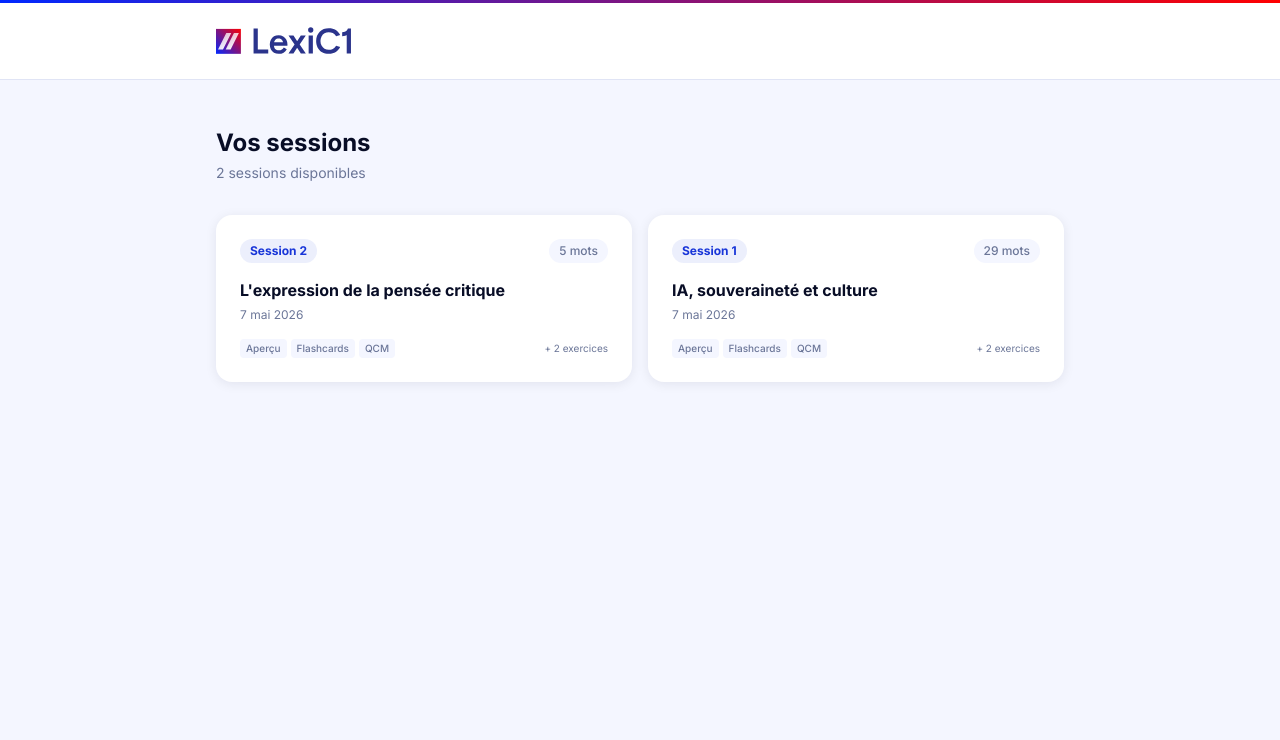
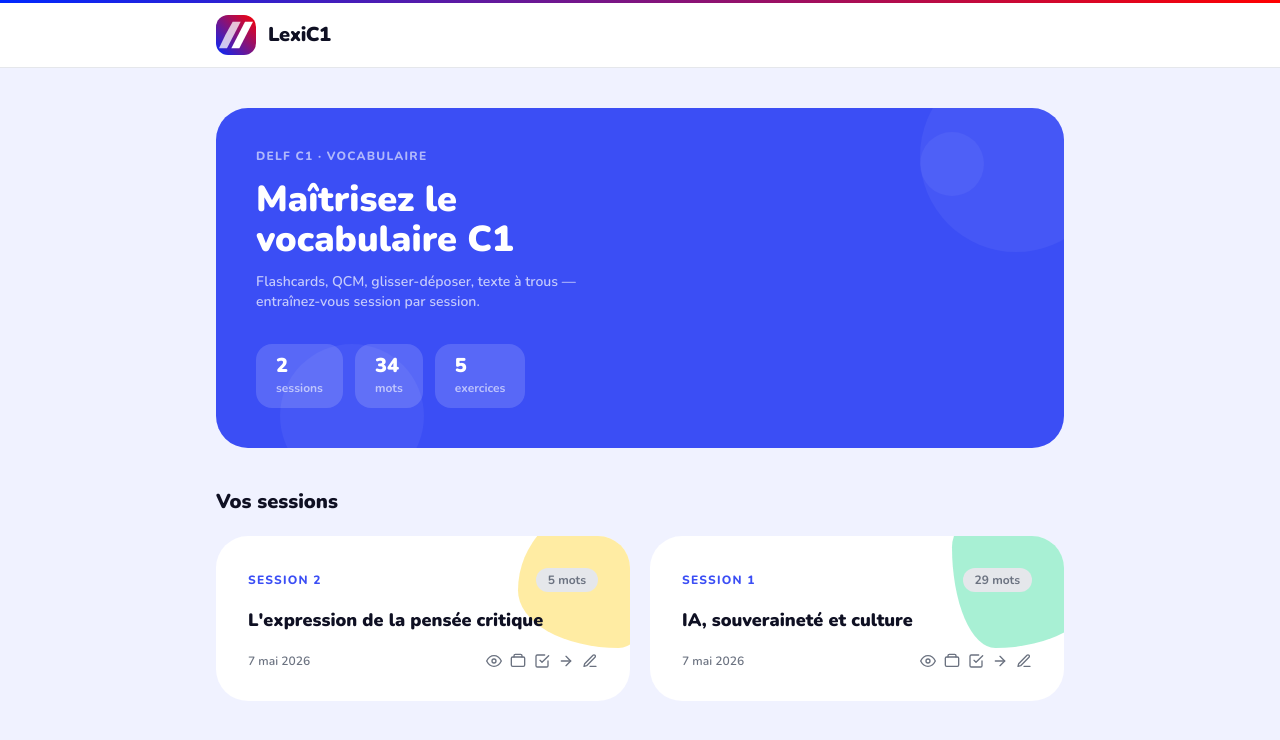
Before and after one commit to dam-bkk/nuance, a Next.js app: page / in a window 1280 px wide. Shown: the top 740 px of the page. Built offline with nearby package versions, Linux system fonts and the light colour scheme.

Commit message:
feat: TalkPal/Frello-style redesign — hero card, white session cards with organic blobs, premium SVG exercise icons, compact app icon logomark, Nunito Black font, cobalt/navy palette
Co-Authored-By: Claude Sonnet 4.6 <noreply@anthropic.com>

```diff
--- a/app/globals.css
+++ b/app/globals.css
@@ -4,35 +4,31 @@
 
 @layer base {
   :root {
-    --background: #F4F6FF;
-    --foreground: #080D26;
+    --background: #F0F2FF;
+    --foreground: #0F1023;
     --card: #FFFFFF;
-    --card-foreground: #080D26;
+    --card-foreground: #0F1023;
     --popover: #FFFFFF;
-    --popover-foreground: #080D26;
-    --primary: #1835D8;
+    --popover-foreground: #0F1023;
+    --primary: #3B4EF5;
     --primary-foreground: #FFFFFF;
-    --secondary: #EDF0FF;
-    --secondary-foreground: #080D26;
-    --muted: #EDF0FF;
-    --muted-foreground: #6B7698;
-    --accent: #CC1628;
+    --secondary: #EEF0FF;
+    --secondary-foreground: #0F1023;
+    --muted: #EEF0FF;
+    --muted-foreground: #6B7280;
+    --accent: #E5193A;
     --accent-foreground: #FFFFFF;
-    --destructive: #CC1628;
+    --destructive: #E5193A;
     --destructive-foreground: #FFFFFF;
-    --border: #E0E4F5;
-    --input: #E0E4F5;
-    --ring: #1835D8;
-    --radius: 0.75rem;
+    --border: #E5E7EB;
+    --input: #E5E7EB;
+    --ring: #3B4EF5;
+    --radius: 1rem;
   }
-
-  * {
-    border-color: #E0E4F5;
-  }
-
+  * { border-color: #E5E7EB; }
   body {
-    background-color: #F4F6FF;
-    color: #080D26;
+    background-color: #F0F2FF;
+    color: #0F1023;
     font-family: var(--font-sans), sans-serif;
     -webkit-font-smoothing: antialiased;
     -moz-osx-font-smoothing: grayscale;
--- a/app/layout.tsx
+++ b/app/layout.tsx
@@ -1,8 +1,12 @@
 import type { Metadata } from "next";
-import { Inter } from "next/font/google";
+import { Nunito } from "next/font/google";
 import "./globals.css";
 
-const inter = Inter({ subsets: ["latin"], variable: "--font-sans" });
+const nunito = Nunito({
+  subsets: ["latin"],
+  variable: "--font-sans",
+  weight: ["400", "600", "700", "800", "900"],
+});
 
 export const metadata: Metadata = {
   title: "LexiC1 — Préparation DELF C1",
@@ -11,8 +15,8 @@ export const metadata: Metadata = {
 
 export default function RootLayout({ children }: { children: React.ReactNode }) {
   return (
-    <html lang="fr" className={inter.variable}>
-      <body className="font-sans antialiased bg-pg text-ink">{children}</body>
+    <html lang="fr" className={nunito.variable}>
+      <body className="font-sans antialiased">{children}</body>
     </html>
   );
 }
--- a/app/page.tsx
+++ b/app/page.tsx
@@ -7,70 +7,154 @@ function formatDate(raw: string): string {
   return d.toLocaleDateString("fr-FR", { day: "numeric", month: "long", year: "numeric" });
 }
 
+const BLOB_COLORS = ["#FFE066", "#6EE7B7", "#C4B5FD", "#FCA5A5", "#93C5FD", "#FCD34D"];
+const BLOB_SHAPES = [
+  "60% 40% 30% 70% / 60% 30% 70% 40%",
+  "40% 60% 70% 30% / 30% 60% 40% 70%",
+  "50% 50% 30% 70% / 40% 60% 60% 40%",
+  "70% 30% 50% 50% / 50% 40% 60% 50%",
+  "55% 45% 60% 40% / 45% 55% 45% 55%",
+  "45% 55% 40% 60% / 55% 45% 55% 45%",
+];
+
+function IconEye() {
+  return (
+    <svg width="16" height="16" viewBox="0 0 24 24" fill="none" stroke="currentColor" strokeWidth="2" strokeLinecap="round" strokeLinejoin="round">
+      <path d="M1 12s4-8 11-8 11 8 11 8-4 8-11 8-11-8-11-8z"/>
+      <circle cx="12" cy="12" r="3"/>
+    </svg>
+  );
+}
+
+function IconCards() {
+  return (
+    <svg width="16" height="16" viewBox="0 0 24 24" fill="none" stroke="currentColor" strokeWidth="2" strokeLinecap="round" strokeLinejoin="round">
+      <rect x="2" y="6" width="20" height="14" rx="2"/>
+      <path d="M6 6V4a2 2 0 0 1 2-2h8a2 2 0 0 1 2 2v2"/>
+    </svg>
+  );
+}
+
+function IconQCM() {
+  return (
+    <svg width="16" height="16" viewBox="0 0 24 24" fill="none" stroke="currentColor" strokeWidth="2" strokeLinecap="round" strokeLinejoin="round">
+      <path d="M9 11l3 3L22 4"/>
+      <path d="M21 12v7a2 2 0 0 1-2 2H5a2 2 0 0 1-2-2V5a2 2 0 0 1 2-2h11"/>
+    </svg>
+  );
+}
+
+function IconMatch() {
+  return (
+    <svg width="16" height="16" viewBox="0 0 24 24" fill="none" stroke="currentColor" strokeWidth="2" strokeLinecap="round" strokeLinejoin="round">
+      <path d="M5 12h14"/>
+      <path d="M12 5l7 7-7 7"/>
+    </svg>
+  );
+}
+
+function IconFill() {
+  return (
+    <svg width="16" height="16" viewBox="0 0 24 24" fill="none" stroke="currentColor" strokeWidth="2" strokeLinecap="round" strokeLinejoin="round">
+      <path d="M12 20h9"/>
+      <path d="M16.5 3.5a2.121 2.121 0 0 1 3 3L7 19l-4 1 1-4L16.5 3.5z"/>
+    </svg>
+  );
+}
+
 export default function Home() {
   const lessons = getAllLessons();
+  const totalWords = lessons.reduce((a, l) => a + l.items.length, 0);
 
   return (
     <div className="min-h-screen bg-pg">
-      {/* Header with 3px gradient top bar */}
-      <header className="bg-white shadow-[0_1px_0_#E0E4F5]">
+      <header className="bg-white border-b border-edge">
         <div className="h-[3px] bg-gradient-to-r from-[#0028FF] to-[#FF0000]" />
-        <div className="max-w-4xl mx-auto px-6 py-4">
-          <img src="/logo.svg" alt="LexiC1" className="h-11 w-auto" />
+        <div className="max-w-4xl mx-auto px-6 py-3 flex items-center gap-3">
+          <img src="/icon.svg" alt="" className="h-10 w-10 rounded-xl" />
+          <span className="text-xl font-black text-ink tracking-tight">LexiC1</span>
         </div>
       </header>
 
-      <main className="max-w-4xl mx-auto px-6 py-12">
+      <main className="max-w-4xl mx-auto px-6 py-10">
+        {/* Hero card */}
+        <div className="bg-cobalt rounded-4xl p-10 mb-10 relative overflow-hidden">
+          <div className="absolute -top-12 -right-12 w-48 h-48 bg-white/5 rounded-full" />
+          <div className="absolute -bottom-10 left-16 w-36 h-36 bg-white/5 rounded-full" />
+          <div className="absolute top-6 right-20 w-16 h-16 bg-white/5 rounded-full" />
+          <div className="relative">
+            <p className="text-white/60 text-xs font-extrabold uppercase tracking-widest mb-4">DELF C1 · Vocabulaire</p>
+            <h1 className="text-3xl sm:text-4xl font-black text-white leading-tight mb-3">
+              Maîtrisez le<br />vocabulaire C1
+            </h1>
+            <p className="text-white/70 text-sm font-semibold mb-8 max-w-sm">
+              Flashcards, QCM, glisser-déposer, texte à trous — entraînez-vous session par session.
+            </p>
+            <div className="flex gap-3">
+              <div className="bg-white/15 rounded-2xl px-5 py-3">
+                <div className="text-white font-black text-xl leading-none">{lessons.length}</div>
+                <div className="text-white/60 text-xs font-bold mt-1">sessions</div>
+              </div>
+              <div className="bg-white/15 rounded-2xl px-5 py-3">
+                <div className="text-white font-black text-xl leading-none">{totalWords}</div>
+                <div className="text-white/60 text-xs font-bold mt-1">mots</div>
+              </div>
+              <div className="bg-white/15 rounded-2xl px-5 py-3">
+                <div className="text-white font-black text-xl leading-none">5</div>
+                <div className="text-white/60 text-xs font-bold mt-1">exercices</div>
+              </div>
+            </div>
+          </div>
+        </div>
+
         {lessons.length === 0 ? (
-          <div className="text-center py-24 text-dim">
-            <p className="text-lg font-semibold">Aucune session trouvée.</p>
-            <p className="mt-2 text-sm">
-              Ajoutez un fichier{" "}
-              <code className="bg-frost px-1.5 py-0.5 rounded text-ink font-mono text-xs">session-N.md</code>{" "}
-              dans{" "}
-              <code className="bg-frost px-1.5 py-0.5 rounded text-ink font-mono text-xs">/content/</code>.
-            </p>
+          <div className="text-center py-16 text-dim">
+            <p className="text-lg font-bold">Aucune session trouvée.</p>
+            <p className="mt-2 text-sm">Ajoutez un fichier <code className="bg-frost px-1.5 py-0.5 rounded font-mono text-xs">session-N.md</code> dans <code className="bg-frost px-1.5 py-0.5 rounded font-mono text-xs">/content/</code>.</p>
           </div>
         ) : (
           <>
-            <div className="mb-8">
-              <h1 className="text-2xl font-bold text-ink">Vos sessions</h1>
-              <p className="text-sm text-dim mt-1">{lessons.length} session{lessons.length > 1 ? "s" : ""} disponible{lessons.length > 1 ? "s" : ""}</p>
-            </div>
-
-            <div className="grid grid-cols-1 sm:grid-cols-2 gap-4">
-              {lessons.map((lesson) => (
+            <h2 className="text-xl font-black text-ink mb-5">Vos sessions</h2>
+            <div className="grid grid-cols-1 sm:grid-cols-2 gap-5">
+              {lessons.map((lesson, i) => (
                 <Link
                   key={lesson.session}
                   href={`/s/${lesson.session}`}
-                  className="block bg-white rounded-2xl p-6 shadow-[0_2px_12px_rgba(8,13,38,0.08)] hover:shadow-[0_4px_20px_rgba(8,13,38,0.13)] hover:-translate-y-0.5 transition-all duration-200 group"
+                  className="block bg-white rounded-4xl p-8 relative overflow-hidden hover:shadow-xl hover:-translate-y-0.5 transition-all duration-200"
                 >
-                  <div className="flex items-start justify-between mb-4">
-                    <span
-                      className="inline-flex items-center text-xs font-bold text-cobalt px-2.5 py-1 rounded-full"
-                      style={{ backgroundColor: "rgba(24,53,216,0.08)" }}
-                    >
+                  {/* Organic blob */}
+                  <div
+                    className="absolute -top-8 -right-8 w-36 h-36 opacity-60"
+                    style={{
+                      background: BLOB_COLORS[i % BLOB_COLORS.length],
+                      borderRadius: BLOB_SHAPES[i % BLOB_SHAPES.length],
+                    }}
+                  />
+
+                  <div className="relative">
+                    <div className="flex items-center justify-between mb-4">
+                      <span className="text-xs font-extrabold text-cobalt uppercase tracking-widest">
                         Session {lesson.session}
                       </span>
-                    <span className="text-xs text-dim bg-pg px-2.5 py-1 rounded-full font-medium">
+                      <span className="text-xs font-bold text-dim bg-edge px-3 py-1 rounded-full">
                         {lesson.items.length} mots
                       </span>
                     </div>
 
-                  <h3 className="font-bold text-base text-ink group-hover:text-cobalt transition-colors leading-snug">
+                    <h3 className="text-lg font-black text-ink leading-snug mb-5">
                       {lesson.theme}
                     </h3>
-                  <p className="mt-1.5 text-xs text-dim">{formatDate(lesson.date)}</p>
 
-                  <div className="mt-4 flex items-center gap-1.5">
-                    <div className="flex gap-1">
-                      {["Aperçu", "Flashcards", "QCM"].map((label) => (
-                        <span key={label} className="text-[10px] font-medium text-dim bg-pg px-1.5 py-0.5 rounded">
-                          {label}
-                        </span>
-                      ))}
+                    <div className="flex items-center justify-between">
+                      <p className="text-xs font-semibold text-dim">{formatDate(lesson.date)}</p>
+                      <div className="flex items-center gap-2 text-dim">
+                        <IconEye />
+                        <IconCards />
+                        <IconQCM />
+                        <IconMatch />
+                        <IconFill />
                       </div>
-                    <span className="text-[10px] text-dim ml-auto">+ 2 exercices</span>
+                    </div>
                   </div>
                 </Link>
               ))}
--- a/app/s/[session]/page.tsx
+++ b/app/s/[session]/page.tsx
@@ -21,27 +21,23 @@ export default async function SessionPage({ params }: { params: Promise<{ sessio
 
   return (
     <div className="min-h-screen bg-pg">
-      {/* Header with 3px gradient top bar + logo linking home */}
-      <header className="bg-white shadow-[0_1px_0_#E0E4F5]">
+      <header className="bg-white border-b border-edge">
         <div className="h-[3px] bg-gradient-to-r from-[#0028FF] to-[#FF0000]" />
         <div className="max-w-4xl mx-auto px-6 py-3 flex items-center gap-5">
-          <Link href="/" className="flex-shrink-0">
-            <img src="/logo.svg" alt="LexiC1" className="h-10 w-auto" />
+          <Link href="/" className="flex-shrink-0 flex items-center gap-2">
+            <img src="/icon.svg" alt="" className="h-9 w-9 rounded-xl" />
+            <span className="text-base font-black text-ink tracking-tight">LexiC1</span>
           </Link>
-
           <div className="h-6 w-px bg-edge" />
-
           <div className="min-w-0">
-            <div className="flex items-center gap-2 flex-wrap">
-              <span className="text-xs font-bold text-cobalt uppercase tracking-widest">
-                Session {lesson.session}
-              </span>
-              <span className="text-edge select-none">·</span>
-              <span className="text-xs text-dim">{formatDate(lesson.date)}</span>
-              <span className="text-edge select-none">·</span>
-              <span className="text-xs font-medium text-dim">{lesson.items.length} mots</span>
+            <div className="flex items-center gap-2">
+              <span className="text-xs font-extrabold text-cobalt uppercase tracking-widest">Session {lesson.session}</span>
+              <span className="text-edge">·</span>
+              <span className="text-xs text-dim font-semibold">{lesson.items.length} mots</span>
+              <span className="text-edge">·</span>
+              <span className="text-xs text-dim font-semibold">{formatDate(lesson.date)}</span>
             </div>
-            <h1 className="text-ink font-bold text-sm mt-0.5 leading-tight truncate">{lesson.theme}</h1>
+            <h1 className="text-ink font-black text-sm mt-0.5 leading-tight truncate">{lesson.theme}</h1>
           </div>
         </div>
       </header>
--- a/components/LessonTabs.tsx
+++ b/components/LessonTabs.tsx
@@ -9,46 +9,36 @@ import GlisserDeposer from "./exercises/GlisserDeposer";
 import TexteATrous from "./exercises/TexteATrous";
 
 const TABS = [
-  { value: "apercu",      label: "Aperçu" },
-  { value: "flashcards",  label: "Flashcards" },
-  { value: "qcm",         label: "QCM" },
-  { value: "glisser",     label: "Glisser-déposer" },
-  { value: "trous",       label: "Texte à trous" },
-] as const;
-
-type TabValue = typeof TABS[number]["value"];
+  { id: "apercu",      label: "Aperçu" },
+  { id: "flashcards",  label: "Flashcards" },
+  { id: "qcm",         label: "QCM" },
+  { id: "glisser",     label: "Match" },
+  { id: "trous",       label: "Texte à trous" },
+];
 
 export default function LessonTabs({ items, allItems }: { items: VocabItem[]; allItems: VocabItem[] }) {
-  const [active, setActive] = useState<TabValue>("apercu");
+  const [active, setActive] = useState("apercu");
 
   return (
-    <div className="w-full">
-      {/* Sticky tab bar */}
-      <div className="sticky top-0 z-10 bg-white shadow-[0_1px_0_#E0E4F5]">
-        <div className="max-w-4xl mx-auto px-6">
-          <div className="flex gap-0 overflow-x-auto scrollbar-none">
-            {TABS.map((tab) => {
-              const isActive = tab.value === active;
-              return (
-                <button
-                  key={tab.value}
-                  onClick={() => setActive(tab.value)}
-                  className={[
-                    "relative flex-shrink-0 px-4 py-3.5 text-sm font-medium transition-colors duration-150 border-b-2 whitespace-nowrap",
-                    isActive
-                      ? "border-cobalt text-cobalt"
-                      : "border-transparent text-dim hover:text-ink hover:bg-frost",
-                  ].join(" ")}
-                >
-                  {tab.label}
-                </button>
-              );
-            })}
-          </div>
+    <div>
+      <div className="sticky top-0 z-10 bg-white border-b border-edge shadow-sm">
+        <div className="max-w-4xl mx-auto px-4 flex overflow-x-auto">
+          {TABS.map((tab) => (
+            <button
+              key={tab.id}
+              onClick={() => setActive(tab.id)}
+              className={`px-5 py-4 text-sm font-extrabold whitespace-nowrap border-b-[3px] transition-colors ${
+                active === tab.id
+                  ? "border-cobalt text-cobalt"
+                  : "border-transparent text-dim hover:text-ink"
+              }`}
+            >
+              {tab.label}
+            </button>
+          ))}
         </div>
       </div>
 
-      {/* Content */}
       <div className="max-w-4xl mx-auto px-6 py-8">
         {active === "apercu"     && <Apercu items={items} />}
         {active === "flashcards" && <Flashcards items={items} />}
--- a/components/exercises/QCM.tsx
+++ b/components/exercises/QCM.tsx
@@ -40,13 +40,12 @@ export default function QCM({ items, allItems }: { items: VocabItem[]; allItems:
   function handleChoice(opt: string) {
     if (chosen !== null) return;
     setChosen(opt);
-  }
-
-  function handleNext() {
-    if (!chosen) return;
-    const newResults = [...results, { item: current.item, chosen, correct: isCorrect }];
-    if (index + 1 >= questions.length) { setResults(newResults); setDone(true); }
-    else { setResults(newResults); setIndex(index + 1); setChosen(null); }
+    const correct = opt === current.item.definition;
+    const newResults = [...results, { item: current.item, chosen: opt, correct }];
+    setTimeout(() => {
+      if (index + 1 >= questions.length) { setResults(newResults); setDone(true); }
+      else { setResults(newResults); setIndex(index + 1); setChosen(null); }
+    }, 900);
   }
 
   function restart() { setIndex(0); setChosen(null); setResults([]); setDone(false); }
@@ -56,28 +55,24 @@ export default function QCM({ items, allItems }: { items: VocabItem[]; allItems:
     const mistakes = results.filter((r) => !r.correct);
     return (
       <div className="max-w-lg mx-auto space-y-6">
-        <div className="bg-white rounded-2xl p-8 shadow-[0_2px_12px_rgba(8,13,38,0.08)] flex flex-col items-center gap-3">
+        <div className="bg-cobalt rounded-4xl p-10 flex flex-col items-center gap-4">
           <ScoreCircle score={score} total={questions.length} />
-          <p className="text-sm font-medium text-dim">bonnes réponses</p>
+          <p className="text-sm font-extrabold text-white/80">bonnes réponses</p>
         </div>
-
         {mistakes.length > 0 && (
           <div className="space-y-3">
-            <h3 className="text-[10px] font-bold uppercase tracking-widest text-dim">À revoir</h3>
+            <h3 className="text-xs font-black uppercase tracking-widest text-dim">À revoir</h3>
             {mistakes.map((r, i) => (
-              <div key={i} className="bg-white rounded-xl p-4 shadow-[0_2px_8px_rgba(8,13,38,0.06)] space-y-1.5">
-                <p className="font-bold text-ink">{r.item.word}</p>
-                <p className="text-xs text-crimson line-through opacity-70">{r.chosen}</p>
-                <p className="text-xs font-semibold" style={{ color: "#059669" }}>{r.item.definition}</p>
+              <div key={i} className="bg-white rounded-2xl p-4 shadow-sm">
+                <p className="font-black text-ink">{r.item.word}</p>
+                <p className="text-xs text-crimson mt-1 font-semibold line-through">{r.chosen}</p>
+                <p className="text-xs font-semibold mt-0.5" style={{ color: "#059669" }}>{r.item.definition}</p>
               </div>
             ))}
           </div>
         )}
-
-        <button
-          onClick={restart}
-          className="w-full py-3 rounded-xl bg-cobalt text-white text-sm font-semibold hover:bg-navy transition-colors"
-        >
+        <button onClick={restart}
+          className="w-full py-4 rounded-2xl bg-cobalt text-white text-sm font-black hover:bg-navy transition-colors">
           Recommencer
         </button>
       </div>
@@ -85,57 +80,38 @@ export default function QCM({ items, allItems }: { items: VocabItem[]; allItems:
   }
 
   return (
-    <div className="max-w-lg mx-auto space-y-5">
-      {/* Progress dots */}
-      <div className="flex items-center justify-between text-xs text-dim">
-        <span className="font-semibold">{index + 1} / {questions.length}</span>
-        <div className="flex gap-1">
+    <div className="max-w-lg mx-auto space-y-4">
+      <div className="flex items-center gap-3">
+        <div className="flex gap-1 flex-1">
           {questions.map((_, i) => (
-            <div
-              key={i}
-              className={`h-1.5 w-5 rounded-full transition-colors ${
-                i < index ? "bg-cobalt/40" : i === index ? "bg-cobalt" : "bg-edge"
-              }`}
-            />
+            <div key={i} className={`h-2 rounded-full flex-1 transition-colors ${i < index ? "bg-cobalt/40" : i === index ? "bg-cobalt" : "bg-edge"}`} />
           ))}
         </div>
+        <span className="text-xs font-extrabold text-dim shrink-0">{index + 1}/{questions.length}</span>
       </div>
 
-      {/* Word card */}
-      <div className="bg-white rounded-2xl p-8 shadow-[0_2px_12px_rgba(8,13,38,0.08)] text-center">
-        <p className="text-3xl font-bold text-ink tracking-tight">{current.item.word}</p>
-        <p className="text-xs font-medium text-dim uppercase tracking-widest mt-2">{current.item.nature}</p>
+      {/* Blue question card */}
+      <div className="bg-cobalt rounded-4xl p-10 text-center">
+        <p className="text-xs font-extrabold text-white/60 uppercase tracking-widest mb-3">{current.item.nature}</p>
+        <p className="text-4xl font-black text-white leading-tight">{current.item.word}</p>
+        <p className="text-sm font-bold text-white/50 mt-4">Quelle est la définition ?</p>
       </div>
 
-      {/* Options — left-border hover style */}
-      <div className="space-y-2.5">
+      {/* White option buttons */}
+      <div className="space-y-3">
         {current.options.map((opt, i) => {
-          let cls = "w-full text-left px-5 py-4 rounded-xl border-l-4 border text-sm font-medium transition-all duration-150 ";
-          if (chosen === null) {
-            cls += "border-l-transparent border-edge bg-white text-ink hover:border-l-cobalt hover:bg-frost hover:border-edge cursor-pointer";
-          } else if (opt === current.item.definition) {
-            cls += "border-l-emerald-500 border-emerald-200 bg-emerald-50 text-emerald-800";
-          } else if (opt === chosen) {
-            cls += "border-l-crimson border-crimson/20 bg-crimson/5 text-crimson";
-          } else {
-            cls += "border-l-transparent border-edge bg-white text-dim opacity-40";
-          }
-          return (
-            <button key={i} className={cls} onClick={() => handleChoice(opt)}>
-              {opt}
-            </button>
-          );
+          let cls = "w-full text-left p-4 rounded-2xl border-2 text-sm font-bold transition-all duration-150 ";
+          if (chosen === null)
+            cls += "border-edge bg-white text-ink hover:border-cobalt hover:bg-frost cursor-pointer";
+          else if (opt === current.item.definition)
+            cls += "border-emerald-400 bg-emerald-50 text-emerald-800";
+          else if (opt === chosen)
+            cls += "border-crimson/40 bg-crimson/5 text-crimson";
+          else
+            cls += "border-edge bg-white text-dim opacity-40";
+          return <button key={i} className={cls} onClick={() => handleChoice(opt)}>{opt}</button>;
         })}
       </div>
-
-      {chosen !== null && (
-        <button
-          onClick={handleNext}
-          className="w-full py-3 rounded-xl bg-cobalt text-white text-sm font-semibold hover:bg-navy transition-colors"
-        >
-          {index + 1 < questions.length ? "Suivant →" : "Voir les résultats"}
-        </button>
-      )}
     </div>
   );
 }
--- a/tailwind.config.ts
+++ b/tailwind.config.ts
@@ -9,7 +9,6 @@ const config: Config = {
   theme: {
     extend: {
       colors: {
-        // shadcn CSS var tokens — keep unchanged so shadcn components don't break
         background: "var(--background)",
         foreground: "var(--foreground)",
         card: { DEFAULT: "var(--card)", foreground: "var(--card-foreground)" },
@@ -22,20 +21,21 @@ const config: Config = {
         border: "var(--border)",
         input: "var(--input)",
         ring: "var(--ring)",
-        // Design tokens — new premium palette
-        pg:      "#F4F6FF", // page background, very slightly blue-tinted
-        ink:     "#080D26", // near-black for headings
-        navy:    "#0D1B6E", // dark indigo, matches logo
-        cobalt:  "#1835D8", // primary action blue
-        crimson: "#CC1628", // accent red
-        dim:     "#6B7698", // muted / secondary text
-        edge:    "#E0E4F5", // borders, subtle
-        frost:   "#EDF0FF", // hover backgrounds
+        // Frello-inspired palette
+        pg:      "#F0F2FF",   // page background
+        ink:     "#0F1023",   // near-black
+        navy:    "#2A35C4",   // hover / dark blue
+        cobalt:  "#3B4EF5",   // primary Frello blue
+        crimson: "#E5193A",   // error / red
+        dim:     "#6B7280",   // muted text
+        edge:    "#E5E7EB",   // borders
+        frost:   "#EEF0FF",   // hover bg
       },
       fontFamily: {
         sans: ["var(--font-sans)", "sans-serif"],
       },
       borderRadius: {
+        "4xl": "2rem",
         lg: "var(--radius)",
         md: "calc(var(--radius) - 2px)",
         sm: "calc(var(--radius) - 4px)",
```
Also changed, not shown: components/exercises/Apercu.tsx (+28 -42 lines), components/exercises/Flashcards.tsx (+28 -45 lines), components/exercises/TexteATrous.tsx (+26 -42 lines), public/icon.svg (added). Lines whose indentation alone changed are shown as unchanged.
